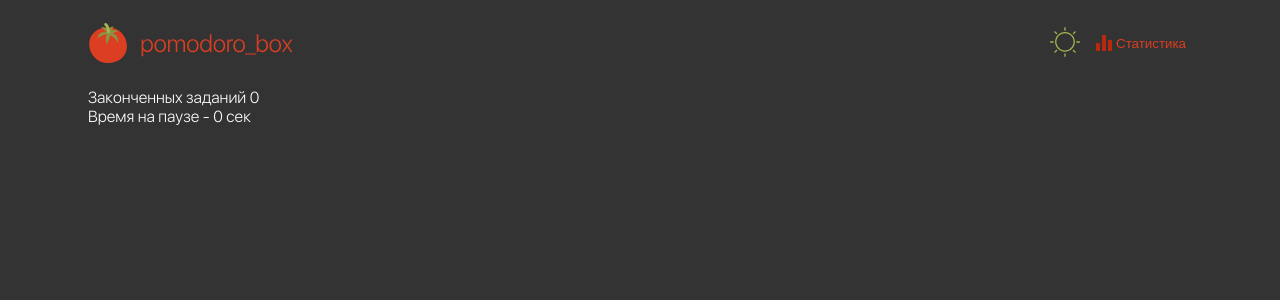
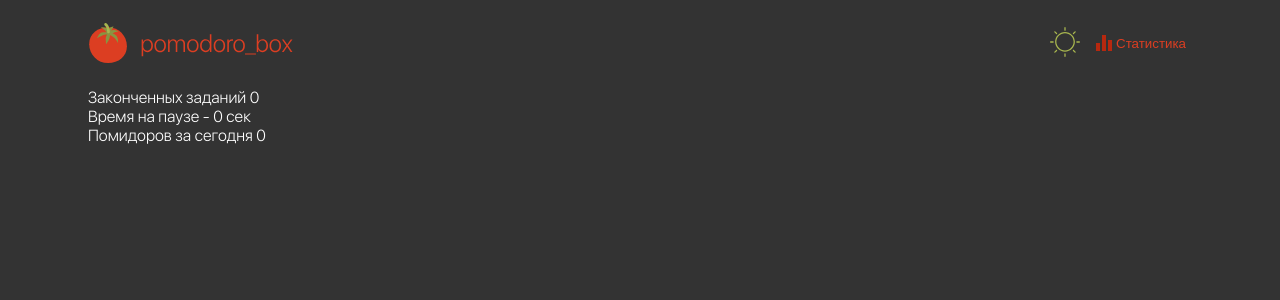
Before and after one commit to Ramramramzes/pomodoro_timer, a React (Vite) app: page /statistic in a window 1280 px wide. Shown: the top 300 px of the page. Built offline with nearby package versions, Linux system fonts and the light colour scheme.

Commit message:
add tomatoes count for statistic

```diff
--- a/src/General/Timer/Timer.tsx
+++ b/src/General/Timer/Timer.tsx
@@ -195,7 +195,7 @@ function Timer() {
                                                         }
                                                         dispatch(pauseState(false))
                                                       }
-                                                      dispatch(setPausesResult((Math.round((new Date().getTime() - statistic.pauseStart)/1000))))
+                                                      dispatch(setPausesResult({number:(Math.round((new Date().getTime() - statistic.pauseStart)/1000)),dayNum:dayNum}))
                                                       pause()
                                                       dispatch(readyTasks(dayNum))
                                                     }}>Сделано</button>: ''}
--- a/src/Header/Header.tsx
+++ b/src/Header/Header.tsx
@@ -5,7 +5,7 @@ import { AppDispatch, RootState } from '../states/store';
 import { setStatisticHover } from '../states/hoverStates';
 import { darkmodeState } from '../states/settings';
 import { Link } from 'react-router-dom';
-import { setPausesResult } from '../states/statistic';
+import { setPausesResult, setTomatosForStat } from '../states/statistic';
 
 
 
@@ -14,6 +14,8 @@ export function Header({page}:{page:boolean}) {
   const hoverStates = useSelector((state: RootState) => state.hoverState.hover)
   const darkmode = useSelector((state: RootState) => state.darkmode.darkmode)
   const statistic = useSelector((state: RootState) => state.statistic)
+  const timer = useSelector((state: RootState) => state.timer)
+  const dayNum = new Date().getDay()
   const screenWidth = window.innerWidth;
   return (
     <div className={styles.header}>
@@ -28,6 +30,7 @@ export function Header({page}:{page:boolean}) {
                         if(document.getElementById('start_btn')?.textContent === 'Продолжить'){
                           dispatch(setPausesResult((Math.round((new Date().getTime() - statistic.pauseStart)/1000))))
                         }
+                        dispatch(setTomatosForStat({dayNum:dayNum,result: ((timer.rounds * 4) + timer.tomatoCount)}))
                       }}
                       className={styles.stat_btn}><Statistic size={screenWidth > 500 ? 24 : 20} color={hoverStates.statistic}/> Статистика</button>
                   </Link>
--- a/src/Statistic/Statistic.tsx
+++ b/src/Statistic/Statistic.tsx
@@ -13,7 +13,8 @@ export function Statistic() {
   return (
     <div className={styles.statistic}>
       <div>Законченных заданий {statistic.curWeek[dayNum].readyTask}</div>
-      <div>Время на паузе - {statistic.curWeek[dayNum].pauseTime.reduce((acc,cur) => acc + cur,0)} сек</div>
+      <div>Время на паузе - {statistic.curWeek[dayNum].pauseTime && statistic.curWeek[dayNum].pauseTime.reduce((acc,cur) => acc + cur,0)} сек</div>
+      <div>Помидоров за сегодня {statistic.curWeek[dayNum].tomatoes}</div>
     </div>
   );
 }
--- a/src/states/statistic.ts
+++ b/src/states/statistic.ts
@@ -107,12 +107,14 @@ const statisticSlice = createSlice({
     },
     readyTasks: (state,action) => {
       state.curWeek[action.payload].readyTask += 1;
-    }
-
+    },
+    setTomatosForStat: (state,action) => {
+      state.curWeek[action.payload.dayNum].tomatoes = action.payload.result
+    },
   }
 
 })
 
 
-export const { pauseState , setPauseStart, setPausesResult, readyTasks} = statisticSlice.actions
+export const { pauseState , setPauseStart, setPausesResult, readyTasks, setTomatosForStat} = statisticSlice.actions
 export default statisticSlice.reducer
```
